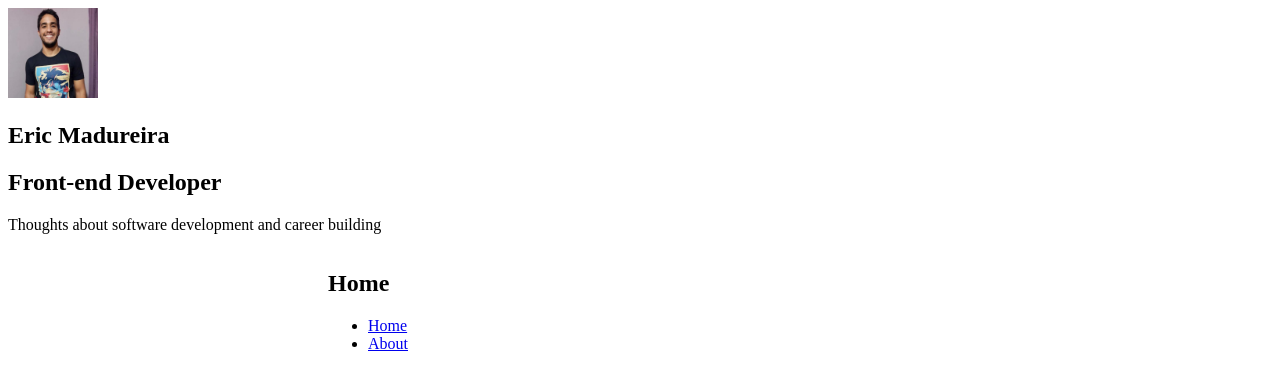
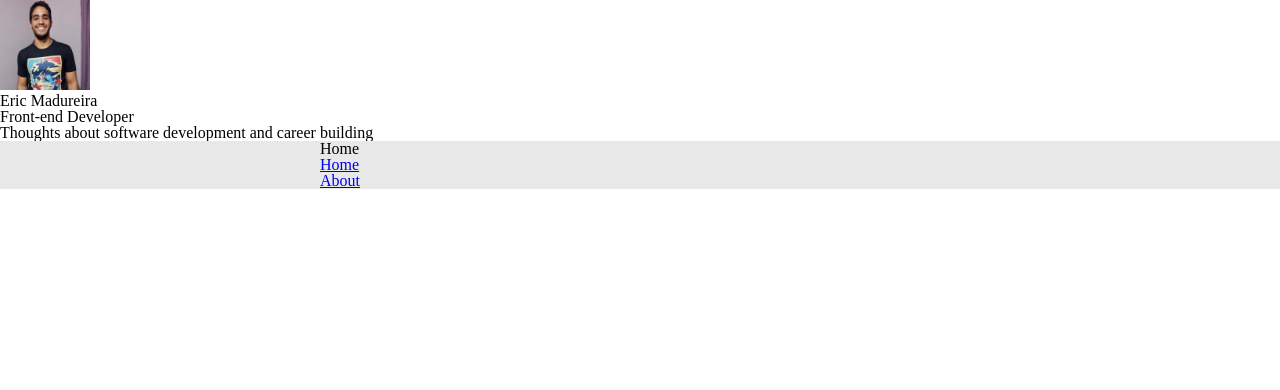
Before and after one commit to ericmadureira/ericmadureira.github.io, a Gatsby site: page / in a window 1280 px wide. Shown: the top 390 px of the page. Built offline with nearby package versions, Linux system fonts and the light colour scheme; Gatsby itself is replaced by a stand-in of ours.

Commit message:
feat: create globalStyle
Creates a global style with a css reset and apply it to the layout.

```diff
--- a/src/components/Layout/index.js
+++ b/src/components/Layout/index.js
@@ -3,6 +3,7 @@
 import styled from 'styled-components';
 
 import Profile from '../Profile';
+import GlobalStyles from '../../styles/global'
 
 const LayoutWrapper = styled.section`
   display: flex;
@@ -10,6 +11,7 @@
 `;
 
 const LayoutMain = styled.main`
+  background-color: #e8e8e8;
   min-width: 100vh;
   padding: 0 20rem;
   width: 100%;
@@ -18,6 +20,7 @@
 const Layout = ({ children }) => {
   return (
     <LayoutWrapper>
+      <GlobalStyles />
       <Profile />
       <LayoutMain>{children}</LayoutMain>
     </LayoutWrapper>
--- /dev/null
+++ b/src/styles/global.js
@@ -0,0 +1,53 @@
+import { createGlobalStyle } from 'styled-components'
+
+const GlobalStyles = createGlobalStyle`
+  /* http://meyerweb.com/eric/tools/css/reset/
+    v2.0 | 20110126
+    License: none (public domain)
+  */
+  html, body, div, span, applet, object, iframe,
+  h1, h2, h3, h4, h5, h6, p, blockquote, pre,
+  a, abbr, acronym, address, big, cite, code,
+  del, dfn, em, img, ins, kbd, q, s, samp,
+  small, strike, strong, sub, sup, tt, var,
+  b, u, i, center,
+  dl, dt, dd, ol, ul, li,
+  fieldset, form, label, legend,
+  table, caption, tbody, tfoot, thead, tr, th, td,
+  article, aside, canvas, details, embed,
+  figure, figcaption, footer, header, hgroup,
+  menu, nav, output, ruby, section, summary,
+  time, mark, audio, video {
+    margin: 0;
+    padding: 0;
+    border: 0;
+    font-size: 100%;
+    font: inherit;
+    vertical-align: baseline;
+  }
+  /* HTML5 display-role reset for older browsers */
+  article, aside, details, figcaption, figure,
+  footer, header, hgroup, menu, nav, section {
+    display: block;
+  }
+  body {
+    line-height: 1;
+  }
+  ol, ul {
+    list-style: none;
+  }
+  blockquote, q {
+    quotes: none;
+  }
+  blockquote:before, blockquote:after,
+  q:before, q:after {
+    content: '';
+    content: none;
+  }
+  table {
+    border-collapse: collapse;
+    border-spacing: 0;
+  }
+`
+
+export default GlobalStyles
```
